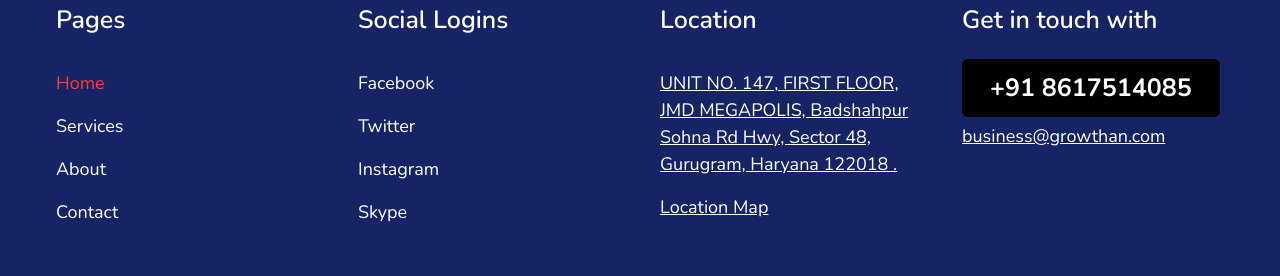
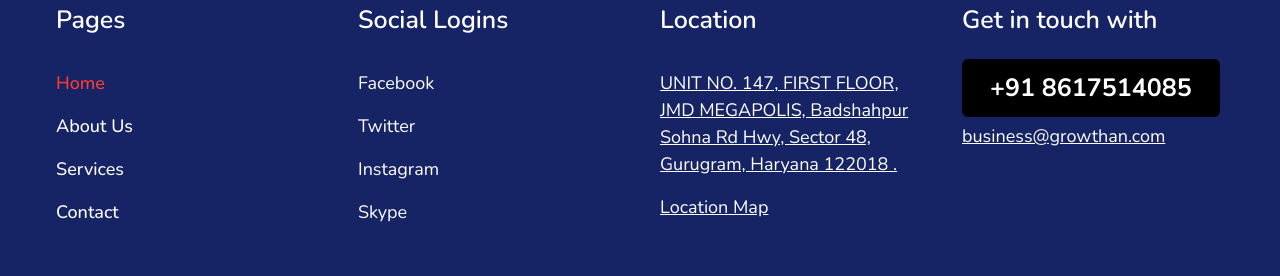
Before and after one commit to zakariyabombaywala/growthan-react, a React (Vite) app: page / in a window 1280 px wide. Shown: the part 7216-7492 px from the top of the page. Built offline with nearby package versions, Linux system fonts and the light colour scheme.

Commit message:
footer navigation

```diff
--- a/src/components/Footer/App.jsx
+++ b/src/components/Footer/App.jsx
@@ -1,7 +1,30 @@
-import React from "react";
-import { Link, NavLink } from "react-router-dom";
+import React, { useState } from "react";
+import { NavLink } from "react-router-dom";
 
 function Footer() {
+  const [activelink, setActiveLink] = useState("/");
+  const pageLoaction = [
+    {
+      path: "/",
+      name: "Home",
+    },
+    {
+      path: "/about",
+      name: "About Us",
+    },
+    {
+      path: "/services",
+      name: "Services",
+    },
+    {
+      path: "/contact",
+      name: "Contact",
+    },
+  ];
+
+  const handleClick = (path) => {
+    setActiveLink(path);
+  };
   return (
     <div className="bg-blue text-white mt-20 md:mt-40">
       <div className="container pt-24">
@@ -10,6 +33,26 @@ function Footer() {
             <h1 className="text-[25px] font-semibold mb-[30px]">Pages</h1>
 
             <ul className="space-y-4 text-[18px]">
+              {pageLoaction.map((items) => {
+                return (
+                  <li>
+                    <NavLink
+                      to={items.path}
+                      className={() =>
+                        `${
+                          activelink === items.path ? "text-red" : "text-white"
+                        } text-blue text-[18px] font-medium hover:text-red`
+                      }
+                      onClick={() => handleClick(items.path)}
+                    >
+                      {items.name}
+                    </NavLink>
+                  </li>
+                );
+              })}
+            </ul>
+
+            {/* <ul className="space-y-4 text-[18px]">
               <li className="">
                 <NavLink
                   to=""
@@ -50,7 +93,7 @@ function Footer() {
                   Contact
                 </NavLink>
               </li>
-            </ul>
+            </ul> */}
           </div>
           <div className="">
             <h1 className="text-[25px] font-semibold mb-[30px]">
--- a/src/components/Hero/Hero.jsx
+++ b/src/components/Hero/Hero.jsx
@@ -6,7 +6,7 @@ function Hero() {
   return (
     <div className="bg-heroBg bg-cover bg-center bg-no-repeat min-h-[800px] h-screen">
       <div className="container">
-        <div className="grid grid-cols-1 items-center place-items-center h-screen pt-24 md:gap-10 md:grid-cols-2 ">
+        <div className="grid grid-cols-1 items-center place-items-center h-screen pt-20 md:pt-24 md:gap-10 md:grid-cols-2 ">
           <div className="space-y-10 order-2 md:order-1">
             <h1 className="text-[50px] md:text-[60px] font-extrabold text-blue leading-none text-center md:text-start">
               Driving the Digital Growth by
--- a/src/components/MenuLinlk/App.jsx
+++ b/src/components/MenuLinlk/App.jsx
@@ -1,7 +1,7 @@
 import React, { useState } from "react";
 import { NavLink } from "react-router-dom";
 
-function MenuLInk({ variant }) {
+function MenuLInk({ variant, path }) {
   const [activelink, setActiveLink] = useState("/");
 
   const style = {
```
